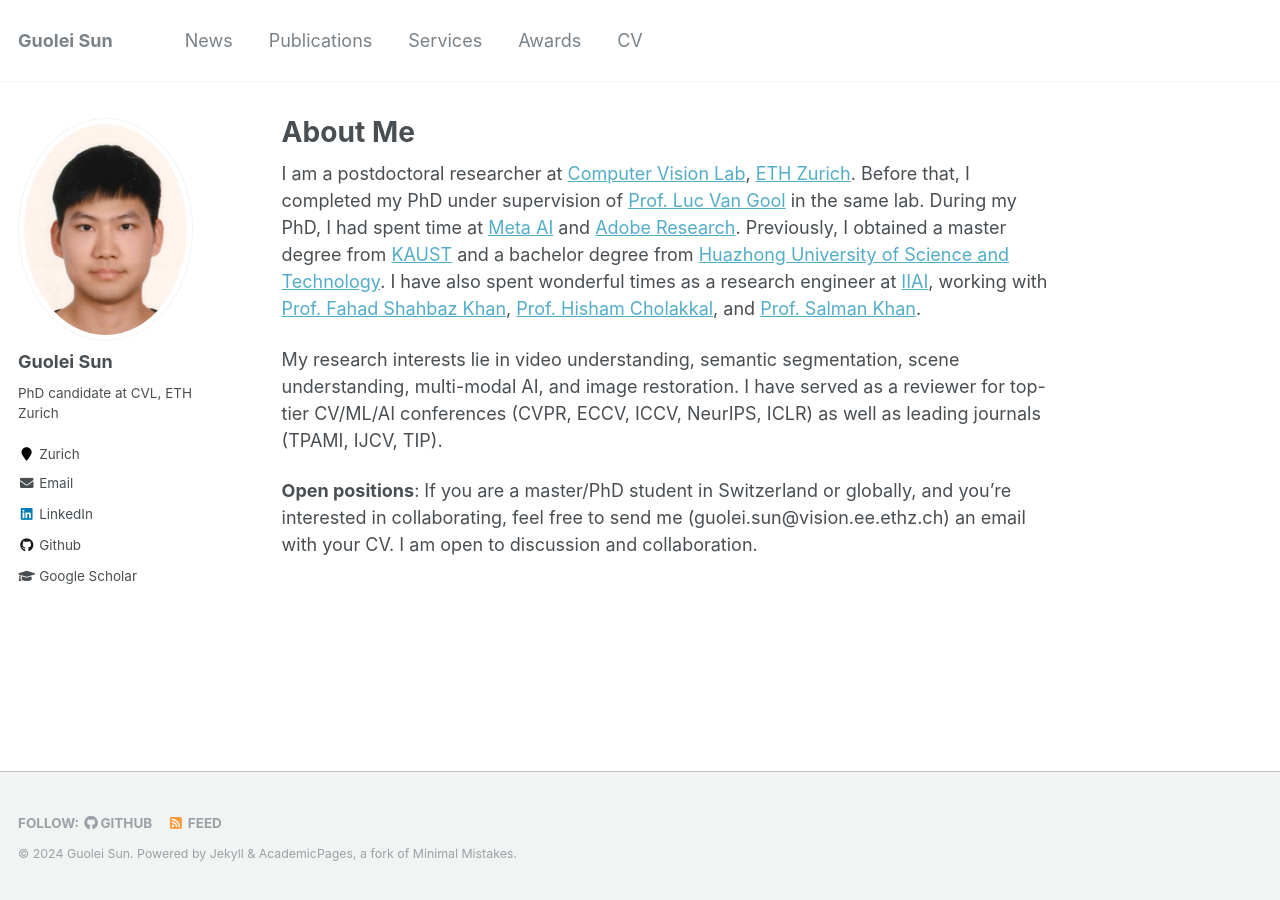
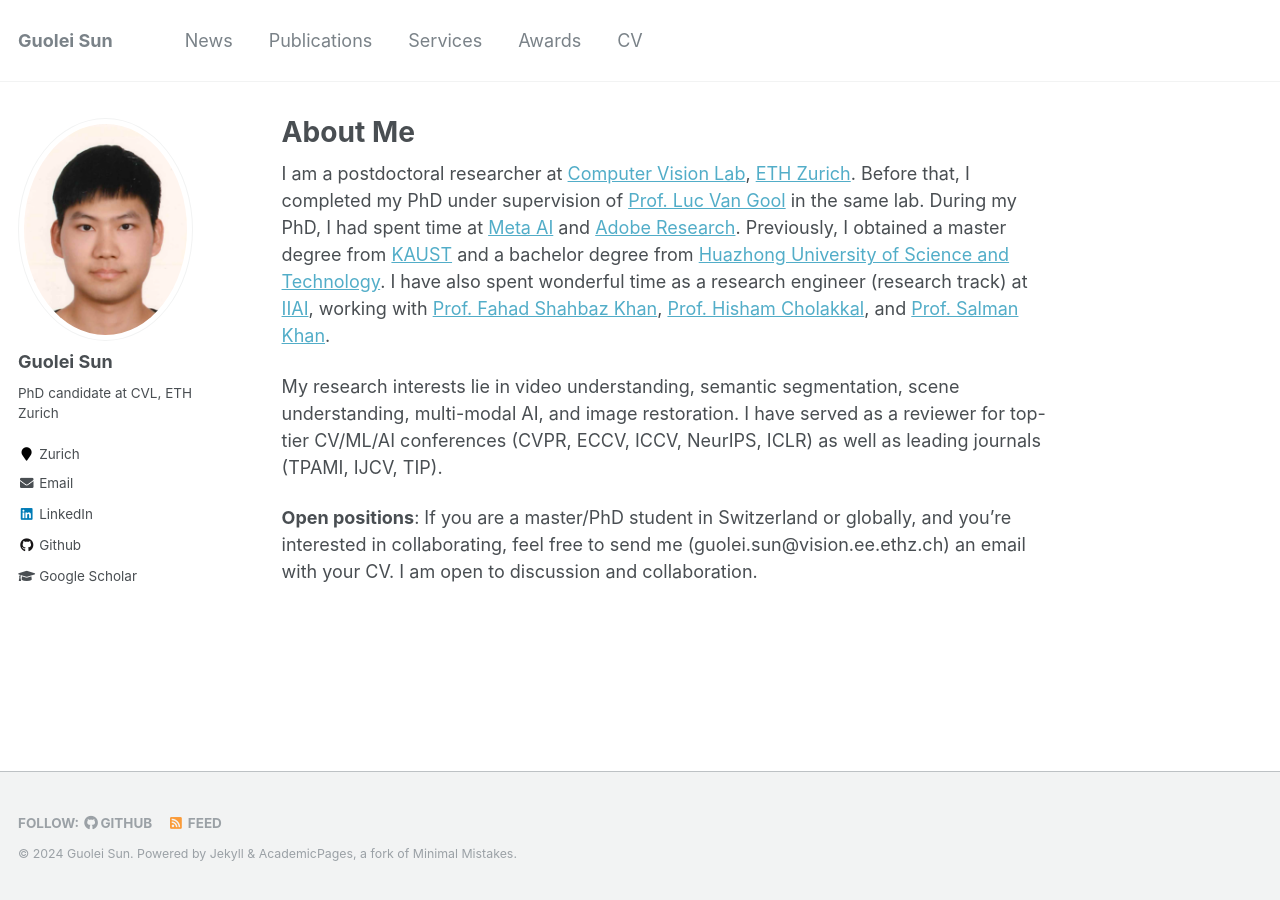
Before and after one commit to GuoleiSun/GuoleiSun.github.io, a Jekyll site: the page built from _pages/about.md, in a window 1280 px wide. Built offline with Jekyll 4.4.1, drawn with Linux system fonts in a browser that asks for light colours.

Commit message:
Update about.md

```diff
--- a/_pages/about.md
+++ b/_pages/about.md
@@ -7,7 +7,7 @@
   - /about/
   - /about.html
 ---
-I am a postdoctoral researcher at [Computer Vision Lab](https://vision.ee.ethz.ch/), [ETH Zurich](https://ethz.ch/en.html). Before that, I completed my PhD under supervision of [Prof. Luc Van Gool](https://vision.ee.ethz.ch/people-details.OTAyMzM=.TGlzdC8zMjQ4LC0xOTcxNDY1MTc4.html) in the same lab. During my PhD, I had spent time at [Meta AI](https://ai.meta.com/) and [Adobe Research](https://research.adobe.com/). Previously, I obtained a master degree from [KAUST](https://www.kaust.edu.sa/en) and a bachelor degree from [Huazhong University of Science and Technology](https://www.hust.edu.cn). I have also spent wonderful times as a research engineer at [IIAI](http://www.inceptioniai.org), working with [Prof. Fahad Shahbaz Khan](https://sites.google.com/view/fahadkhans/home), [Prof. Hisham Cholakkal](https://mbzuai.ac.ae/study/faculty/hisham-cholakkal), and [Prof. Salman Khan](https://salman-h-khan.github.io).
+I am a postdoctoral researcher at [Computer Vision Lab](https://vision.ee.ethz.ch/), [ETH Zurich](https://ethz.ch/en.html). Before that, I completed my PhD under supervision of [Prof. Luc Van Gool](https://vision.ee.ethz.ch/people-details.OTAyMzM=.TGlzdC8zMjQ4LC0xOTcxNDY1MTc4.html) in the same lab. During my PhD, I had spent time at [Meta AI](https://ai.meta.com/) and [Adobe Research](https://research.adobe.com/). Previously, I obtained a master degree from [KAUST](https://www.kaust.edu.sa/en) and a bachelor degree from [Huazhong University of Science and Technology](https://www.hust.edu.cn). I have also spent wonderful time as a research engineer (research track) at [IIAI](http://www.inceptioniai.org), working with [Prof. Fahad Shahbaz Khan](https://sites.google.com/view/fahadkhans/home), [Prof. Hisham Cholakkal](https://mbzuai.ac.ae/study/faculty/hisham-cholakkal), and [Prof. Salman Khan](https://salman-h-khan.github.io).
 
 My research interests lie in video understanding, semantic segmentation, scene understanding, multi-modal AI, and image restoration. I have served as a reviewer for top-tier CV/ML/AI conferences (CVPR, ECCV, ICCV, NeurIPS, ICLR) as well as leading journals (TPAMI, IJCV, TIP).
 
```
